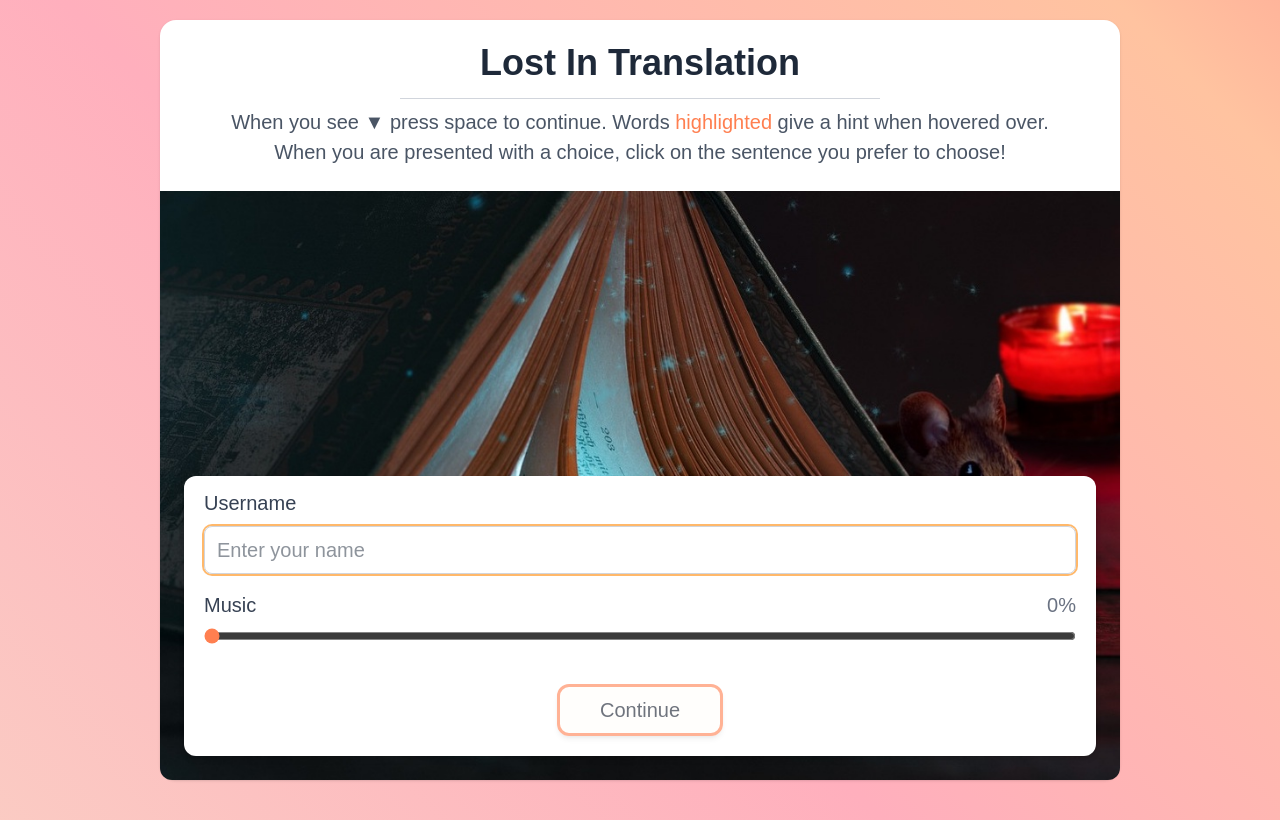
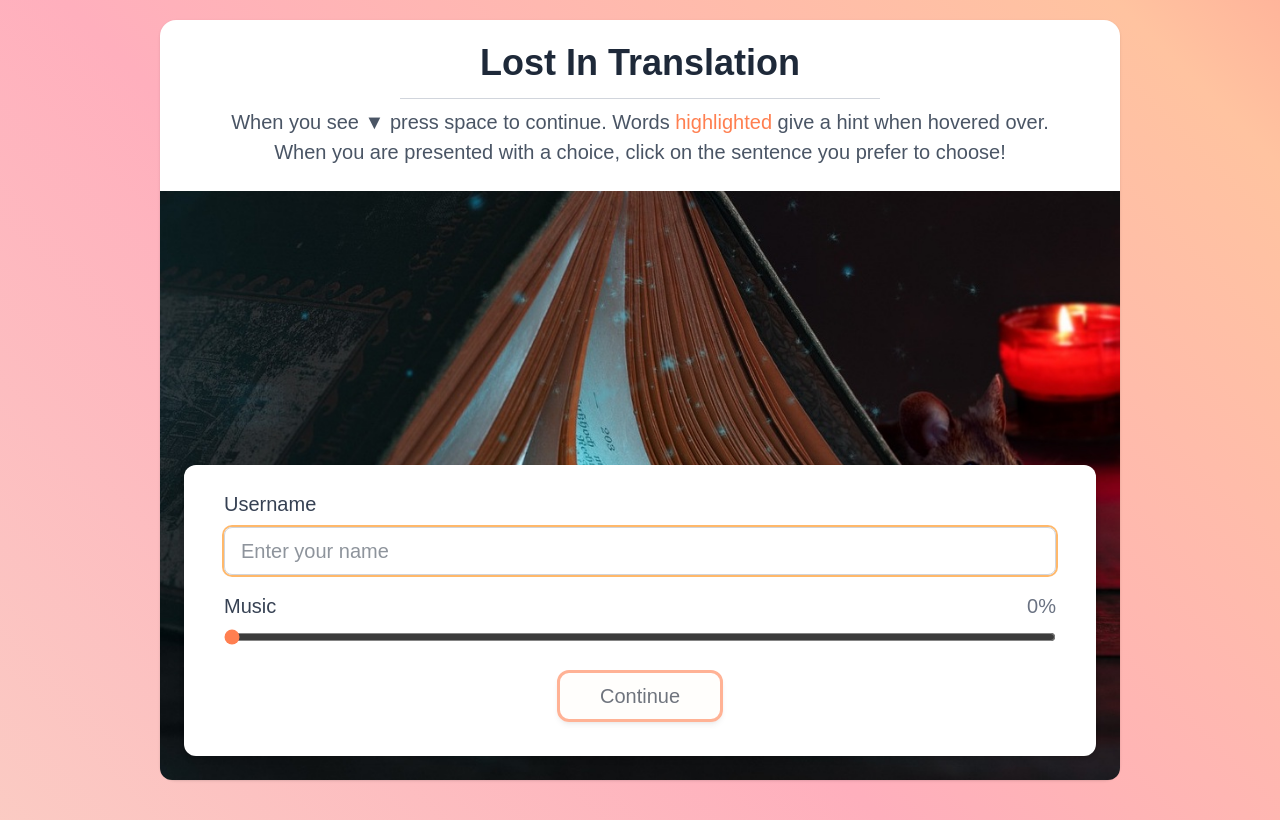
Before and after one commit to DominicBillingham/LostInTranslation, a React (Vite) app: page / in a window 1280 px wide. Built offline with nearby package versions, Linux system fonts and the light colour scheme; a web font is replaced by a local one.

Commit message:
More minor tweaks becuase i'm fussy

```diff
--- a/src/OpeningMenu.tsx
+++ b/src/OpeningMenu.tsx
@@ -101,13 +101,13 @@ export default function Options() {
 
                             {/* Overlay options card */}
                             <div
-                                className={`absolute inset-x-[3vh] bottom-[3vh] bg-white p-3 px-5 rounded-xl  text-gray-800 shadow-md z-10 transition-all duration-500 ease-out transform ${isLeaving ? 'opacity-0 translate-y-6' : 'opacity-100 translate-y-0'}`}
+                                className={`absolute inset-x-[3vh] bottom-[3vh] bg-white p-[3vh] px-[5vh] rounded-xl  text-gray-800 shadow-md z-10 transition-all duration-500 ease-out transform ${isLeaving ? 'opacity-0 translate-y-6' : 'opacity-100 translate-y-0'}`}
                             >
 
 
-                                <div className="flex flex-col gap-4">
+                                <div className="flex flex-col gap-[2vh]">
                                     {/* Username */}
-                                    <label className="flex flex-col gap-2">
+                                    <label className="flex flex-col gap-[1vh]">
                                         <span className=" text-gray-700">Username </span>
                                         <input
                                             type="text"
@@ -115,7 +115,7 @@ export default function Options() {
                                             onChange={(e) => setUsername(e.target.value)}
                                             placeholder="Enter your name"
                                             autoFocus
-                                            className="rounded-lg border border-gray-300 px-3 py-2 focus:outline-none focus:ring-2 focus:ring-orange-300"
+                                            className="rounded-lg border border-gray-300 px-[2vh] py-[1vh] focus:outline-none focus:ring-2 focus:ring-orange-300"
                                         />
                                     </label>
 
@@ -145,7 +145,7 @@ export default function Options() {
                                     </label>
 
                                     {/* Continue button */}
-                                    <div className="pt-6 flex justify-center py-2">
+                                    <div className="pt[2vh] flex justify-center py-[1.2vh]">
                                         <button
                                             type="button"
                                             onClick={onContinue}
```
